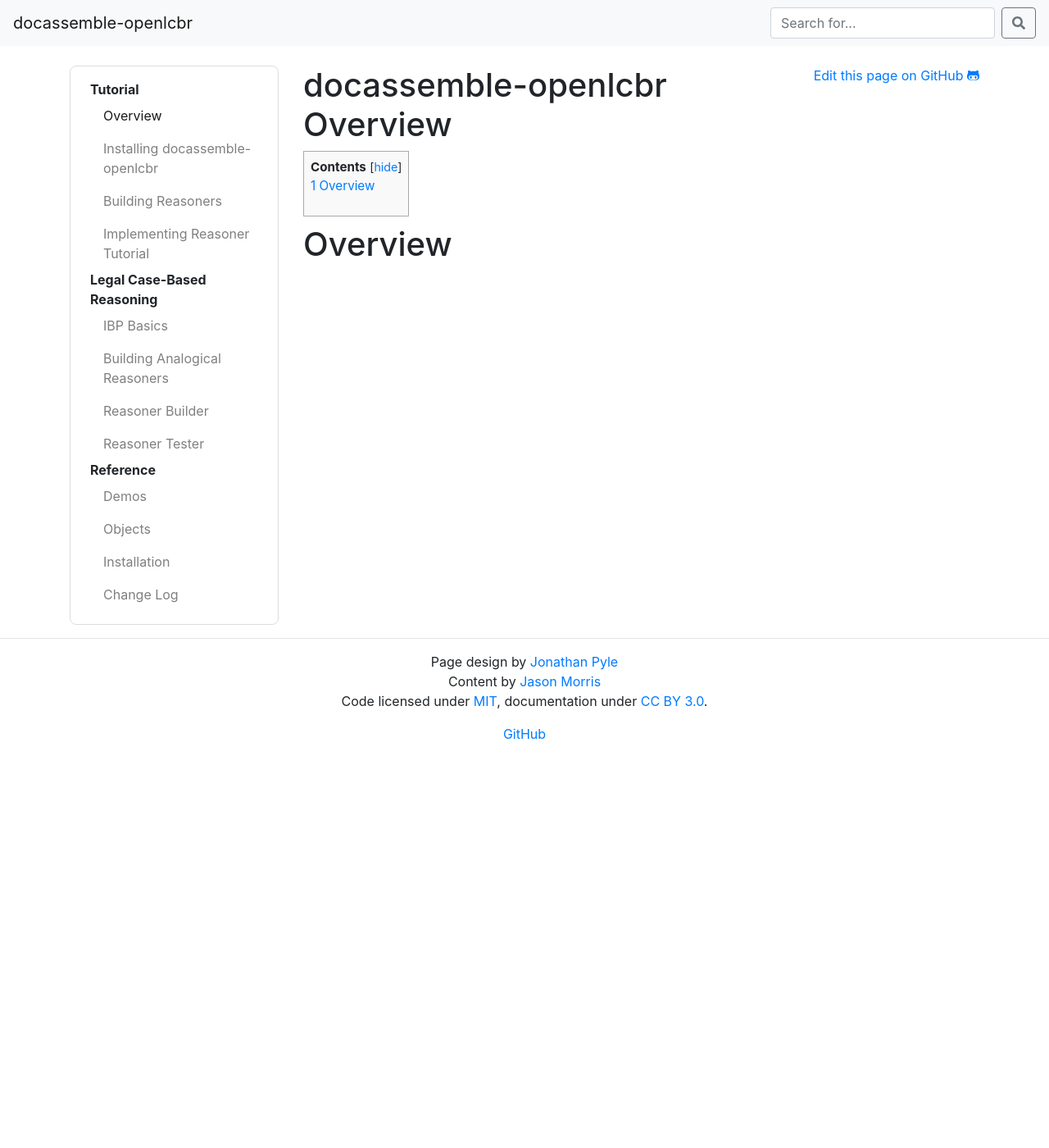
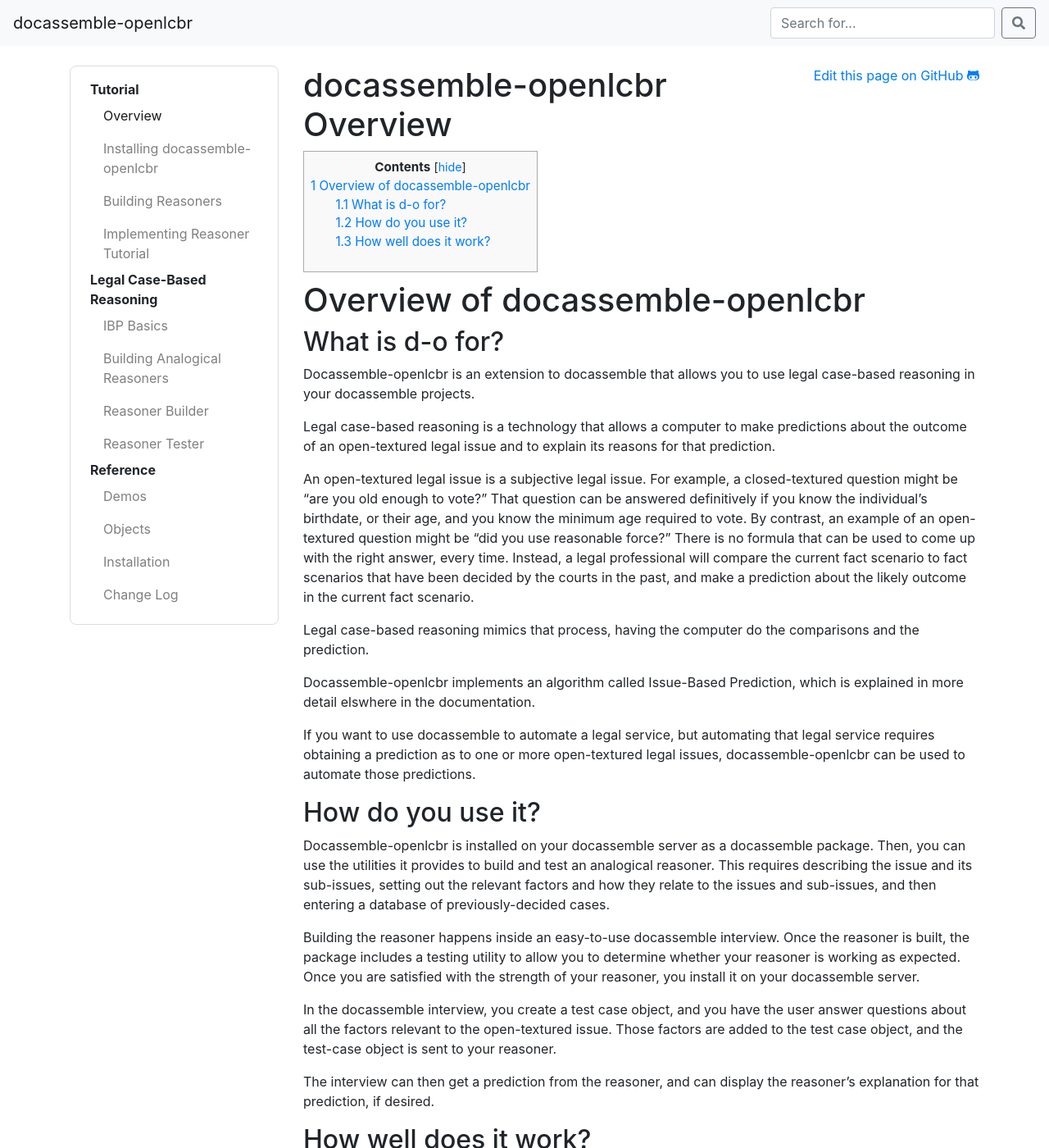
Before and after one commit to Gauntlet173/docassemble-openlcbr, a Jekyll site: the page built from _docs/tutorial_overview.md, in a window 1280 px wide and 1400 px high. Shown: the whole window at 82% size. Built offline with Jekyll 4.4.1, drawn with Linux system fonts in a browser that asks for light colours; comment, search, counter and statistics services are not loaded; some of the changed text lies outside the part shown.

Commit message:
Update tutorial_overview.md

```diff
--- a/_docs/tutorial_overview.md
+++ b/_docs/tutorial_overview.md
@@ -3,4 +3,40 @@ layout: docs
 title: docassemble-openlcbr Overview
 short_title: Overview
 ---
-# Overview
+# Overview of docassemble-openlcbr
+
+## What is d-o for?
+
+Docassemble-openlcbr is an extension to docassemble that allows you to use legal case-based reasoning in your docassemble projects.
+
+Legal case-based reasoning is a technology that allows a computer to make predictions about the outcome of an open-textured
+legal issue and to explain its reasons for that prediction.
+
+An open-textured legal issue is a subjective legal issue.  For example, a closed-textured question might be "are you old enough to vote?"
+That question can be answered definitively if you know the individual's birthdate, or their age, and you know the minimum age required to vote.
+By contrast, an example of an open-textured question might be "did you use reasonable force?" There is no formula that can be used to come up with the right answer, every time.
+Instead, a legal professional will compare the current fact scenario to fact scenarios that have been decided by the courts in the past,
+and make a prediction about the likely outcome in the current fact scenario.
+
+Legal case-based reasoning mimics that process, having the computer do the comparisons and the prediction.
+
+Docassemble-openlcbr implements an algorithm called Issue-Based Prediction, which is explained in more detail elswhere in the documentation.
+
+If you want to use docassemble to automate a legal service, but automating that legal service requires obtaining a prediction
+as to one or more open-textured legal issues, docassemble-openlcbr can be used to automate those predictions.
+
+## How do you use it?
+
+Docassemble-openlcbr is installed on your docassemble server as a docassemble package.  Then, you can use the utilities it provides to build
+and test an analogical reasoner.  This requires describing the issue and its sub-issues, setting out the relevant factors and how they
+relate to the issues and sub-issues, and then entering a database of previously-decided cases.
+
+Building the reasoner happens inside an easy-to-use docassemble interview. Once the reasoner is built, the package includes a testing utility to allow you to determine whether your reasoner is working as expected.  Once you are satisfied with the strength of your reasoner, you install it on your docassemble server.
+
+In the docassemble interview, you create a test case object, and you have the user answer questions about all the factors relevant to the open-textured issue.  Those factors are added to the test case object, and the test-case object is sent to your reasoner.
+
+The interview can then get a prediction from the reasoner, and can display the reasoner's explanation for that prediction, if desired.
+
+## How well does it work?
+
+An analogical reasoner is limited by the legal issue, the available data, and the skill and expertise of the person building the reasoner. In academic research, IBP reasoners have reached accuracies of approximately 92% in leave-one-out testing, with databases of more than 150 cases.  The demonstration database included with the docassemble-openlcbr database has only 28 cases, and abstains on predicting 4 of those cases. Of the other 24, it predicts 22 correctly, for an accuracy of almost 92%.  The demonstration database was generated using the tools provided in the docassemble-openlcbr package, and including time for legal research took approximately 25 hours to generate and test.
```
